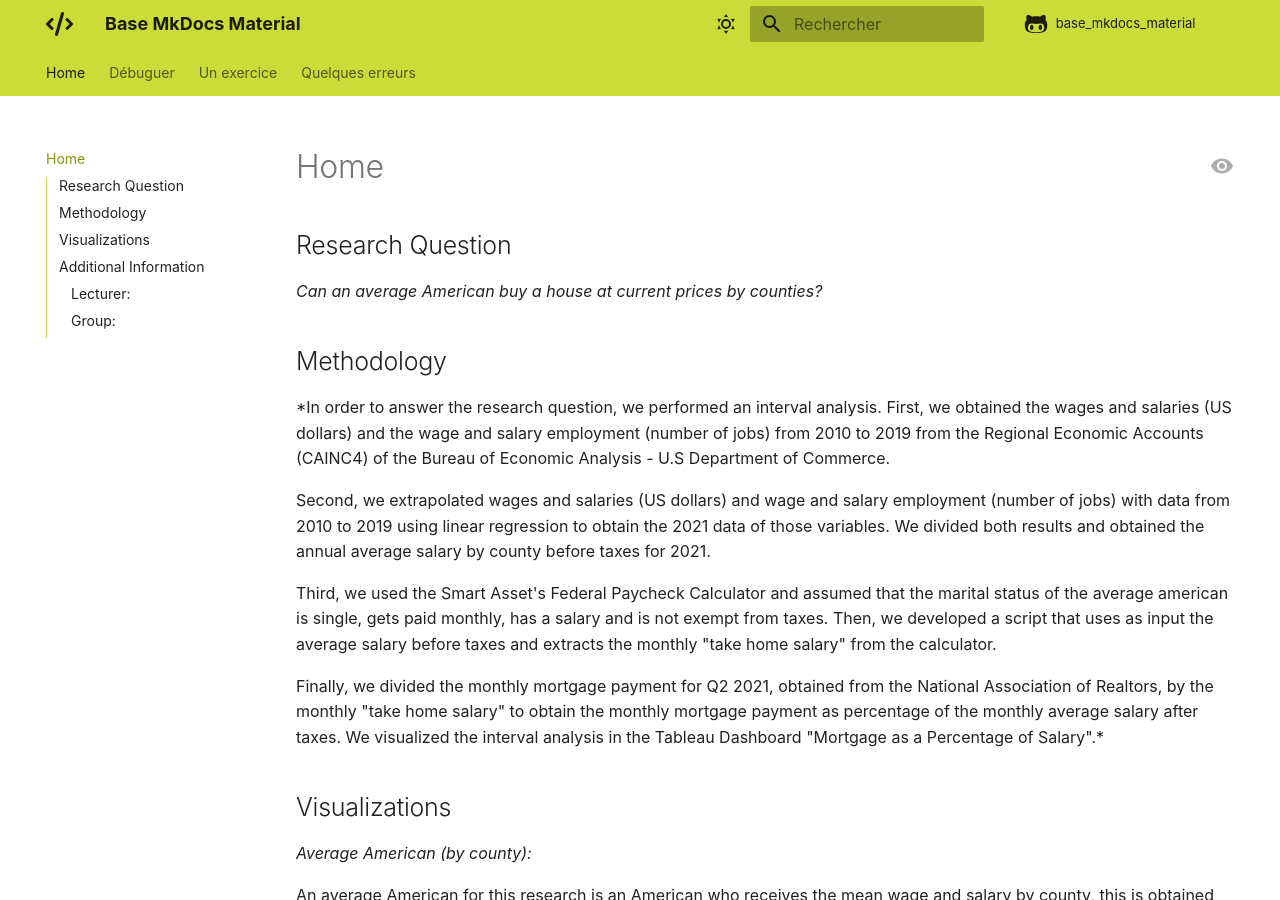
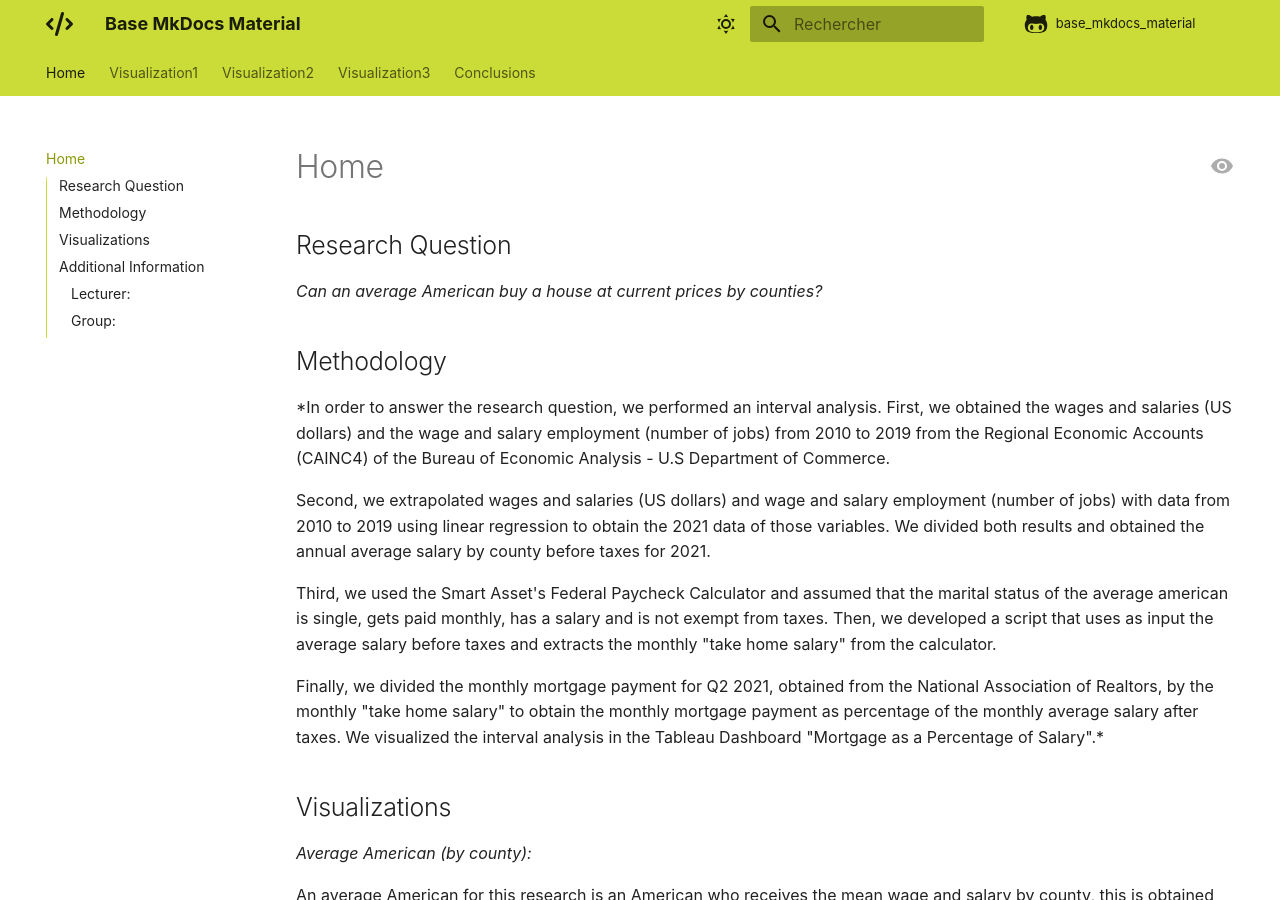
Before and after one commit to jfsql/DataAnalytics, an MkDocs documentation site: the page built from docs/index.md, in a window 1280 px wide and 900 px high. Built offline with MkDocs 1.6.1 and Material for MkDocs 9.7.7, drawn with Linux system fonts in a browser that asks for light colours; comment, search, counter and statistics services are not loaded.

Commit message:
Update mkdocs.yml

```diff
--- a/mkdocs.yml
+++ b/mkdocs.yml
@@ -22,9 +22,10 @@ docs_dir: docs
 # Structure du menu principal de navigation, chemins relatifs au dossier docs_dir
 nav:
   - Home: index.md
-  - Débuguer: debug.md
-  - Un exercice: exercice1.md
-  - Quelques erreurs: bugs.md
+  - Visualization1: visualization1.md
+  - Visualization2: visualization2.md
+  - Visualization3: visualization3.md
+  - Conclusions: conclusions.md
   # Référencer vos autres pages ci-dessus...
 
 # Configuration du thème https://squidfunk.github.io/mkdocs-material/creating-your-site/#configuration
```
